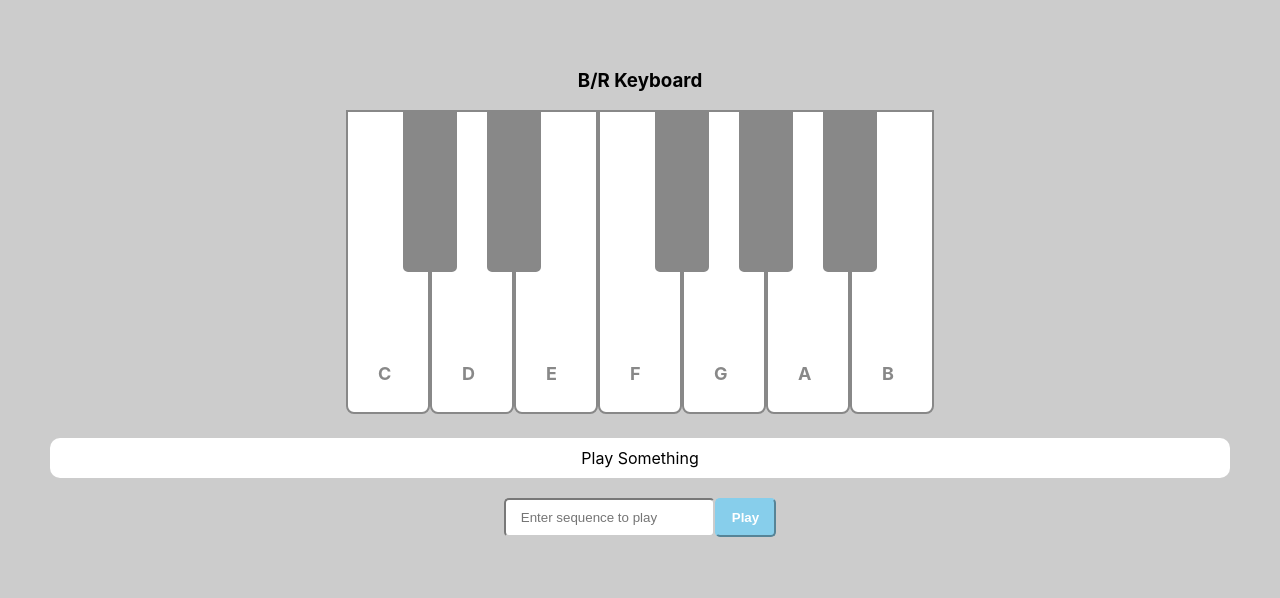
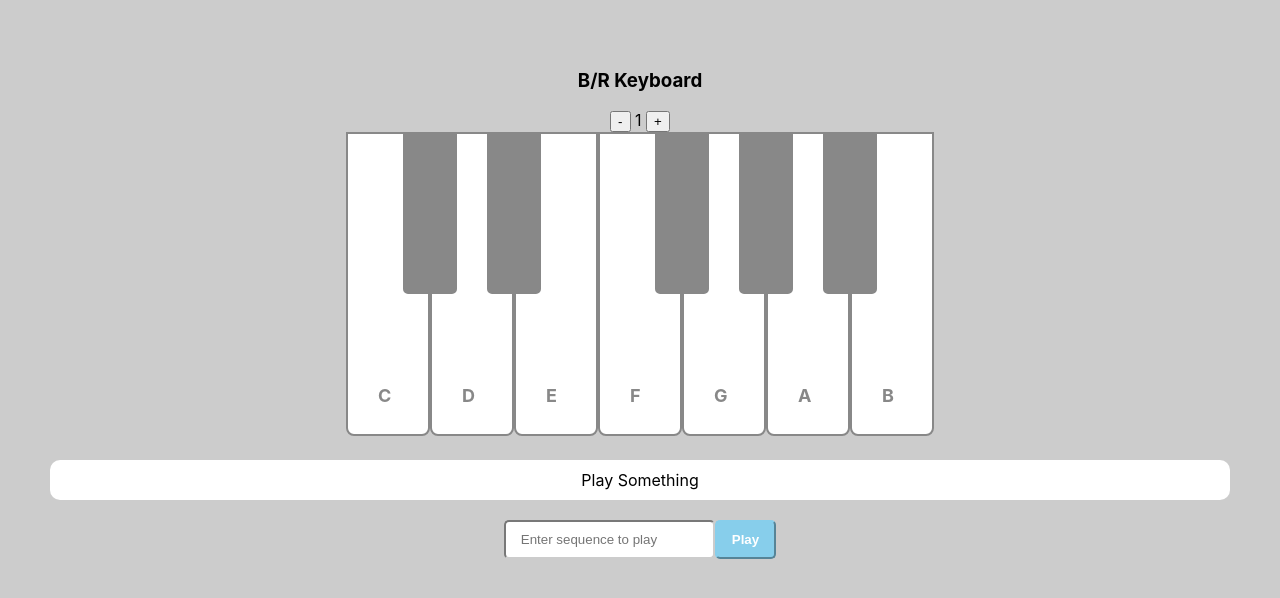
Before and after one commit to DavidTamakloe/br-keyboard, a React (Create React App) app: page / in a window 1280 px wide. Shown: the top 598 px of the page. Built offline with nearby package versions, Linux system fonts and the light colour scheme.

Commit message:
Added multiple keyboard functionality with tests

```diff
--- a/src/App.js
+++ b/src/App.js
@@ -7,6 +7,7 @@ function App() {
     const [hightlightLetter, setHighlightLetter] = useState();
     const [keysToPlay, setKeysToPlay] = useState("");
     const [showErrorMessage, setShowErrorMessage] = useState(false);
+    const [numberOfKeyboards, setNumberOfKeyboards] = useState(1);
 
     const onKeyClicked = (letter) => {
         setKeyLog([...keyLog, letter]);
@@ -35,10 +36,29 @@ function App() {
         return regex.test(str);
     };
 
+    const addKeyboard = () => {
+        setNumberOfKeyboards(numberOfKeyboards + 1);
+    };
+    const removeKeyboard = () => {
+        setNumberOfKeyboards(numberOfKeyboards - 1);
+    };
+
+    let keyboards = [];
+    for (let i = 0; i < numberOfKeyboards; i++) {
+        keyboards.push(<Keyboard key={i} onKeyClicked={onKeyClicked} highlightLetter={hightlightLetter} />);
+    }
+
     return (
         <div className="App">
             <h3>B/R Keyboard</h3>
-            <Keyboard onKeyClicked={onKeyClicked} highlightLetter={hightlightLetter} />
+
+            <div className="keyboard-counter">
+                <button onClick={removeKeyboard}>-</button>
+                &nbsp;<span>{numberOfKeyboards}</span>&nbsp;
+                <button onClick={addKeyboard}>+</button>
+            </div>
+
+            {keyboards}
 
             <p className="keylog-text">{keyLog.length > 0 ? keyLog : "Play Something"}</p>
 
--- a/src/keyboard/index.scss
+++ b/src/keyboard/index.scss
@@ -9,6 +9,10 @@
         text-align: center;
         position: relative;
         border-radius: 0 0 8px 8px;
+    }
+    .white-key:hover {
+        cursor: pointer;
+        background: #f1f1f1;
     }
     .white-key:active {
         background: skyblue;
```
Also changed, not shown: 1 other file (tests, documents, lock files or other folders).
